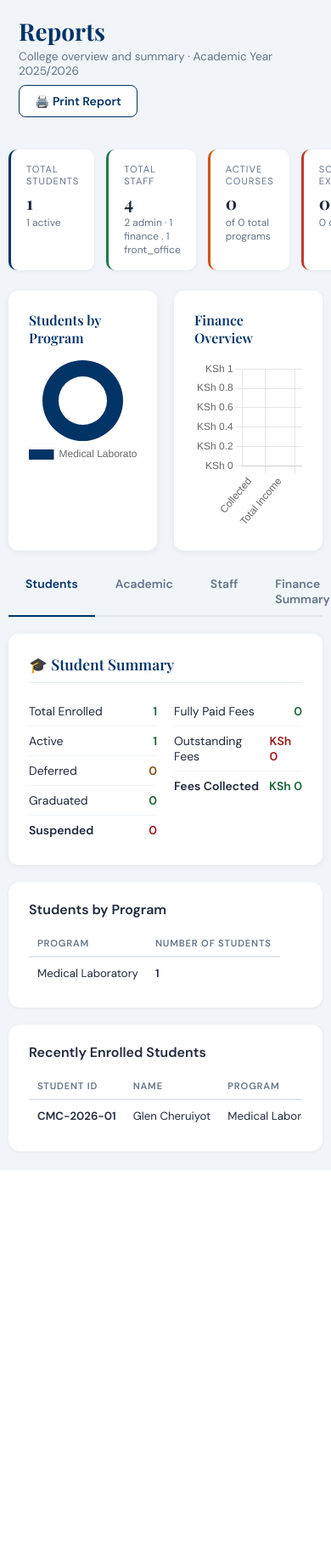
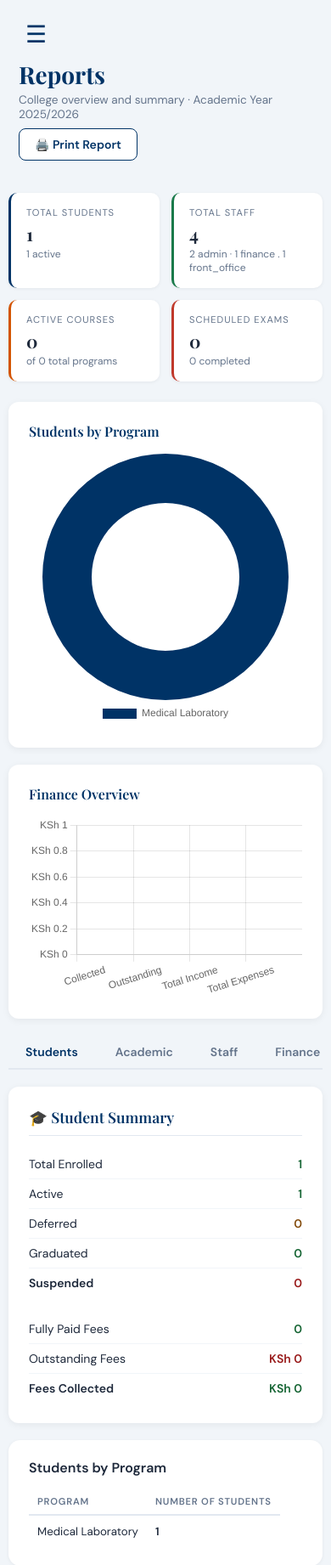
Before and after one commit to Glenkipruto/Cleveland-medical-, a Flask app: page /reports in a window 390 px wide. Shown: the top 1842 px of the page at 85% size. Before the commit the page ends 1377 px from the top, so only its background shows below. Run offline with Flask 3, Linux system fonts and the light colour scheme; a user stored in the database is signed in; data comes from the database, SQL or seed files in the repository; data that the repository does not hold is empty.

Commit message:
Fix reports mobile layout and hamburger menu

```diff
--- a/backend/frontend/templates/reports.html
+++ b/backend/frontend/templates/reports.html
@@ -3,11 +3,11 @@
 <head>
   <meta charset="UTF-8">
   <meta name="viewport" content="width=device-width, initial-scale=1.0, maximum-scale=1.0">
-    <meta name="viewport" content="width=device-width, initial-scale=1.0">
   <title>Reports | Cleveland Medical College</title>
   <link href="https://fonts.googleapis.com/css2?family=Playfair+Display:wght@600;700&family=DM+Sans:wght@300;400;500;600&display=swap" rel="stylesheet">
   <link rel="stylesheet" href="{{ url_for('static', filename='css/admin_dashboard.css') }}">
   <script src="https://cdn.jsdelivr.net/npm/chart.js"></script>
+  <link rel="stylesheet" href="{{ url_for('static', filename='css/mobile.css') }}">
   <style>
     .btn-outline{background:white;color:var(--navy);border:1.5px solid var(--navy);padding:9px 18px;border-radius:8px;font-family:'DM Sans',sans-serif;font-size:0.875rem;font-weight:600;cursor:pointer;}
     .stats-row{display:grid;grid-template-columns:repeat(4,1fr);gap:14px;margin-bottom:24px;}
@@ -31,17 +31,27 @@
     .chart-box{background:white;border-radius:12px;padding:24px;box-shadow:0 2px 8px rgba(0,0,0,0.06);}
     .chart-box-title{font-family:'Playfair Display',serif;font-size:1rem;color:var(--navy);margin-bottom:16px;}
     .topbar-actions{display:flex;gap:10px;}
-        @media print {
-            .sidebar,.topbar-actions,.tabs{display:none !important;}
-            .main{margin-left:0 !important;}
-            .tab-content{display:block !important;}
+    .hamburger{display:none;font-size:28px;cursor:pointer;background:none;border:none;color:#003366;padding:4px 8px;}
+    .sidebar-overlay{display:none;position:fixed;top:0;left:0;width:100vw;height:100vh;background:rgba(0,0,0,0.5);z-index:998;}
+    .sidebar-overlay.open{display:block;}
+    @media(max-width:768px){
+        .hamburger{display:block;}
+        .sidebar{position:fixed!important;top:0;left:-280px!important;height:100vh!important;width:260px!important;z-index:999!important;transition:left 0.3s ease;overflow-y:auto;display:block!important;}
+        .sidebar.open{left:0!important;}
+        .main{margin-left:0!important;width:100%!important;}
+        .stats-row{grid-template-columns:1fr 1fr!important;}
+        .charts-row{grid-template-columns:1fr!important;}
+        .summary-grid{grid-template-columns:1fr!important;}
+        .tabs{overflow-x:auto;white-space:nowrap;}
     }
+    @media print{.sidebar,.topbar-actions,.tabs{display:none!important;}.main{margin-left:0!important;}.tab-content{display:block!important;}}
   </style>
-<link rel="stylesheet" href="{{ url_for('static', filename='css/mobile.css') }}">
 </head>
 <body>
 
-<aside class="sidebar">
+<div class="sidebar-overlay" id="overlay"></div>
+
+<aside class="sidebar" id="sidebar">
     <div class="sidebar-brand">
         <div class="brand-icon">CMC</div>
         <div><div class="brand-name">Cleveland</div><div class="brand-sub">Medical College</div></div>
@@ -51,18 +61,14 @@
         <a href="{{ url_for('admin_dashboard') }}" class="nav-item"><span class="nav-icon">⊞</span> Dashboard</a>
         <a href="{{ url_for('manage_staff') }}" class="nav-item"><span class="nav-icon">👥</span> Staff Management</a>
         <a href="{{ url_for('students') }}" class="nav-item"><span class="nav-icon">🎓</span> Students</a>
-
         <div class="nav-section-label">Academic</div>
         <a href="{{ url_for('courses') }}" class="nav-item"><span class="nav-icon">📚</span> Courses & Programs</a>
         <a href="{{ url_for('timetable') }}" class="nav-item"><span class="nav-icon">📅</span> Timetable</a>
         <a href="{{ url_for('examinations') }}" class="nav-item"><span class="nav-icon">📝</span> Examinations</a>
-
         <div class="nav-section-label">Communications</div>
         <a href="{{ url_for('announcements') }}" class="nav-item"><span class="nav-icon">📢</span> Announcements</a>
-
         <div class="nav-section-label">Finance</div>
         <a href="{{ url_for('finance_overview') }}" class="nav-item"><span class="nav-icon">👁️</span> Finance Overview</a>
-
         <div class="nav-section-label">Operations</div>
         <a href="{{ url_for('reports') }}" class="nav-item active"><span class="nav-icon">📊</span> Reports</a>
         <a href="{{ url_for('settings') }}" class="nav-item"><span class="nav-icon">⚙️</span> Settings</a>
@@ -80,19 +86,19 @@
 </aside>
 
 <main class="main">
-
     <header class="topbar">
+        <div style="display:flex;align-items:center;gap:10px;">
+            <button class="hamburger" id="hamburger-btn">☰</button>
             <div>
                 <h1 class="page-title">Reports</h1>
                 <p class="page-subtitle">College overview and summary · Academic Year 2025/2026</p>
             </div>
+        </div>
         <div class="topbar-actions">
             <button class="btn-outline" onclick="window.print()">🖨️ Print Report</button>
-
         </div>
     </header>
 
-    <!-- TOP STAT CARDS -->
     <div class="stats-row">
         <div class="stat-mini">
             <div class="stat-mini-label">Total Students</div>
@@ -116,7 +122,6 @@
         </div>
     </div>
 
-    <!-- CHARTS ROW -->
     <div class="charts-row">
         <div class="chart-box">
             <div class="chart-box-title">Students by Program</div>
@@ -128,7 +133,6 @@
         </div>
     </div>
 
-    <!-- TABS -->
     <div class="tabs">
         <div class="tab active" onclick="switchTab('students', this)">Students</div>
         <div class="tab" onclick="switchTab('academic', this)">Academic</div>
@@ -136,7 +140,6 @@
         <div class="tab" onclick="switchTab('finance', this)">Finance Summary</div>
     </div>
 
-    <!-- TAB 1: STUDENTS -->
     <div class="tab-content active" id="tab-students">
         <div class="report-section">
             <div class="report-section-title">🎓 Student Summary</div>
@@ -155,32 +158,23 @@
                 </div>
             </div>
         </div>
-
         <div class="table-card">
             <div class="chart-title" style="margin-bottom:14px;">Students by Program</div>
             <table class="data-table">
-                <thead>
-                    <tr><th>Program</th><th>Number of Students</th></tr>
-                </thead>
+                <thead><tr><th>Program</th><th>Number of Students</th></tr></thead>
                 <tbody>
                     {% for program, count in programs %}
-                    <tr>
-                        <td>{{ program or 'Not assigned' }}</td>
-                        <td><strong>{{ count }}</strong></td>
-                    </tr>
+                    <tr><td>{{ program or 'Not assigned' }}</td><td><strong>{{ count }}</strong></td></tr>
                     {% else %}
                     <tr><td colspan="2" class="empty-state">No students yet.</td></tr>
                     {% endfor %}
                 </tbody>
             </table>
         </div>
-
         <div class="table-card" style="margin-top:20px;">
             <div class="chart-title" style="margin-bottom:14px;">Recently Enrolled Students</div>
             <table class="data-table">
-                <thead>
-                    <tr><th>Student ID</th><th>Name</th><th>Program</th><th>Year</th><th>Fee Balance</th><th>Status</th></tr>
-                </thead>
+                <thead><tr><th>Student ID</th><th>Name</th><th>Program</th><th>Year</th><th>Fee Balance</th><th>Status</th></tr></thead>
                 <tbody>
                     {% for s in recent_students %}
                     <tr>
@@ -199,7 +193,6 @@
         </div>
     </div>
 
-    <!-- TAB 2: ACADEMIC -->
     <div class="tab-content" id="tab-academic">
         <div class="report-section">
             <div class="report-section-title">📚 Academic Summary</div>
@@ -219,7 +212,6 @@
         </div>
     </div>
 
-    <!-- TAB 3: STAFF -->
     <div class="tab-content" id="tab-staff">
         <div class="report-section">
             <div class="report-section-title">👥 Staff Summary</div>
@@ -234,7 +226,6 @@
         </div>
     </div>
 
-    <!-- TAB 4: FINANCE SUMMARY -->
     <div class="tab-content" id="tab-finance">
         <div class="report-section">
             <div class="report-section-title">💰 Finance Summary (Overview Only)</div>
@@ -254,7 +245,6 @@
                     <div style="text-align:center;padding:20px;background:#f8fafc;border-radius:12px;">
                         <div style="font-size:0.85rem;color:var(--muted);margin-bottom:8px;">For detailed finance reports</div>
                         <div style="font-weight:700;color:var(--navy);font-size:1rem;">Contact the Finance Manager</div>
-                        <div style="font-size:0.8rem;color:var(--muted);margin-top:6px;">or check Finance Overview page</div>
                         <a href="{{ url_for('finance_overview') }}" style="display:inline-block;margin-top:12px;background:var(--navy);color:white;padding:8px 16px;border-radius:8px;text-decoration:none;font-size:0.85rem;font-weight:600;">
                             View Finance Overview →
                         </a>
@@ -263,62 +253,34 @@
             </div>
         </div>
     </div>
-
 </main>
 
 <script>
+var btn = document.getElementById('hamburger-btn');
+var sidebar = document.getElementById('sidebar');
+var overlay = document.getElementById('overlay');
+btn.addEventListener('click', function() { sidebar.classList.toggle('open'); overlay.classList.toggle('open'); });
+overlay.addEventListener('click', function() { sidebar.classList.remove('open'); overlay.classList.remove('open'); });
+
 function switchTab(name, el) {
-    document.querySelectorAll('.tab').forEach(t => t.classList.remove('active'));
-    document.querySelectorAll('.tab-content').forEach(t => t.classList.remove('active'));
+    document.querySelectorAll('.tab').forEach(function(t){ t.classList.remove('active'); });
+    document.querySelectorAll('.tab-content').forEach(function(t){ t.classList.remove('active'); });
     document.getElementById('tab-' + name).classList.add('active');
     el.classList.add('active');
 }
 
-// Students by program chart
-const programLabels = [{% for program, count in programs %}'{{ program or "Unknown" }}',{% endfor %}];
-const programData   = [{% for program, count in programs %}{{ count }},{% endfor %}];
-
+var programLabels = [{% for program, count in programs %}'{{ program or "Unknown" }}',{% endfor %}];
+var programData = [{% for program, count in programs %}{{ count }},{% endfor %}];
 new Chart(document.getElementById('programChart').getContext('2d'), {
     type: 'doughnut',
-    data: {
-        labels: programLabels,
-        datasets: [{
-            data: programData,
-            backgroundColor: ['#003366','#1a7a4a','#2563eb','#c0392b','#7c3aed','#f59e0b'],
-            borderWidth: 0,
-            hoverOffset: 8,
-        }]
-    },
-    options: {
-        responsive: true,
-        cutout: '60%',
-        plugins: { legend: { position: 'bottom' } }
-    }
+    data: { labels: programLabels, datasets: [{ data: programData, backgroundColor: ['#003366','#1a7a4a','#2563eb','#c0392b','#7c3aed','#f59e0b'], borderWidth: 0, hoverOffset: 8 }] },
+    options: { responsive: true, cutout: '60%', plugins: { legend: { position: 'bottom' } } }
 });
-
-// Finance overview chart
 new Chart(document.getElementById('financeChart').getContext('2d'), {
     type: 'bar',
-    data: {
-        labels: ['Collected', 'Outstanding', 'Total Income', 'Total Expenses'],
-        datasets: [{
-            data: [
-                {{ tuition_collected }},
-                {{ total_outstanding }},
-                {{ total_income }},
-                {{ total_expenses }}
-            ],
-            backgroundColor: ['#1a7a4a', '#c0392b', '#003366', '#7c3aed'],
-            borderRadius: 6,
-        }]
-    },
-    options: {
-        responsive: true,
-        plugins: { legend: { display: false } },
-        scales: { y: { beginAtZero: true, ticks: { callback: v => 'KSh ' + v.toLocaleString() } } }
-    }
+    data: { labels: ['Collected', 'Outstanding', 'Total Income', 'Total Expenses'], datasets: [{ data: [{{ tuition_collected }}, {{ total_outstanding }}, {{ total_income }}, {{ total_expenses }}], backgroundColor: ['#1a7a4a','#c0392b','#003366','#7c3aed'], borderRadius: 6 }] },
+    options: { responsive: true, plugins: { legend: { display: false } }, scales: { y: { beginAtZero: true, ticks: { callback: function(v){ return 'KSh ' + v.toLocaleString(); } } } } }
 });
 </script>
-
 </body>
 </html>
```
Lines whose indentation alone changed are shown as unchanged.
